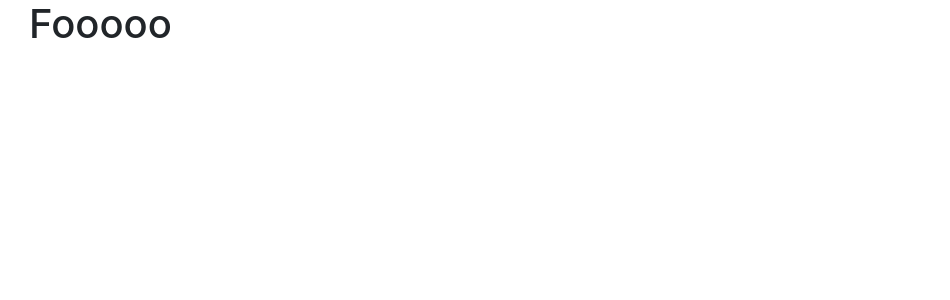
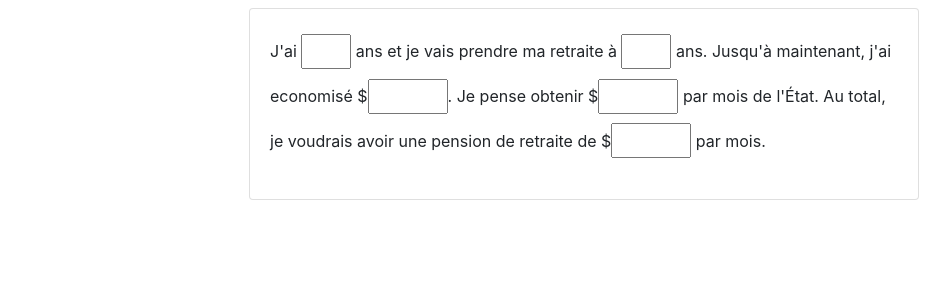
Before and after one commit to Invisoo/charts, a React (Create React App) app: page /retirement_calc in a window 1280 px wide. Shown: the top 300 px of the page, without its empty margins (56-1006 px from the left). Built offline with nearby package versions, Linux system fonts and the light colour scheme.

Commit message:
Text basis for retirement calculator

```diff
--- a/src/pages/RetirementCalculator.js
+++ b/src/pages/RetirementCalculator.js
@@ -1,16 +1,50 @@
 import React from 'react';
-import { Container, Col, Row } from 'reactstrap';
+import { Container, Col, Row, Card, CardBody } from 'reactstrap';
 
 const RetirementCalculator = () => {
 	return (
 		<Container>
 			<Row>
-				<Col>
-					<h1>Fooooo</h1>
+				<Col style={{maxWidth: "700px", margin: "0 auto"}}>
+					<RetCalcCard />
 				</Col>
 			</Row>
 		</Container>
 	);
 }
 
+const RetCalcCard = () => {
+	return (
+		<Card className="my-2"><CardBody>
+			<p style={{lineHeight: "2.8"}}>
+				J'ai&nbsp;
+				<input
+				  style={{ width: "50px", height: "35px" }}
+				  type="number" min="0" step="1"
+				/> ans
+				et je vais prendre ma retraite à&nbsp;
+				<input
+				  style={{ width: "50px", height: "35px" }}
+				  type="number" min="0" step="1"
+				/> ans.
+				Jusqu'à maintenant, j'ai economisé
+				$<input
+				  style={{ width: "80px", height: "35px" }}
+				  type="number" min="0" step="1"
+				/>.
+				Je pense obtenir
+				$<input
+				  style={{ width: "80px", height: "35px" }}
+				  type="number" min="0" step="1"
+				/> par mois de l'État.
+				Au total, je voudrais avoir une pension de retraite de
+				$<input
+				  style={{ width: "80px", height: "35px" }}
+				  type="number" min="0" step="1"
+				/> par mois.
+			</p>
+		</CardBody></Card>
+	);
+}
+
 export default RetirementCalculator;
```
